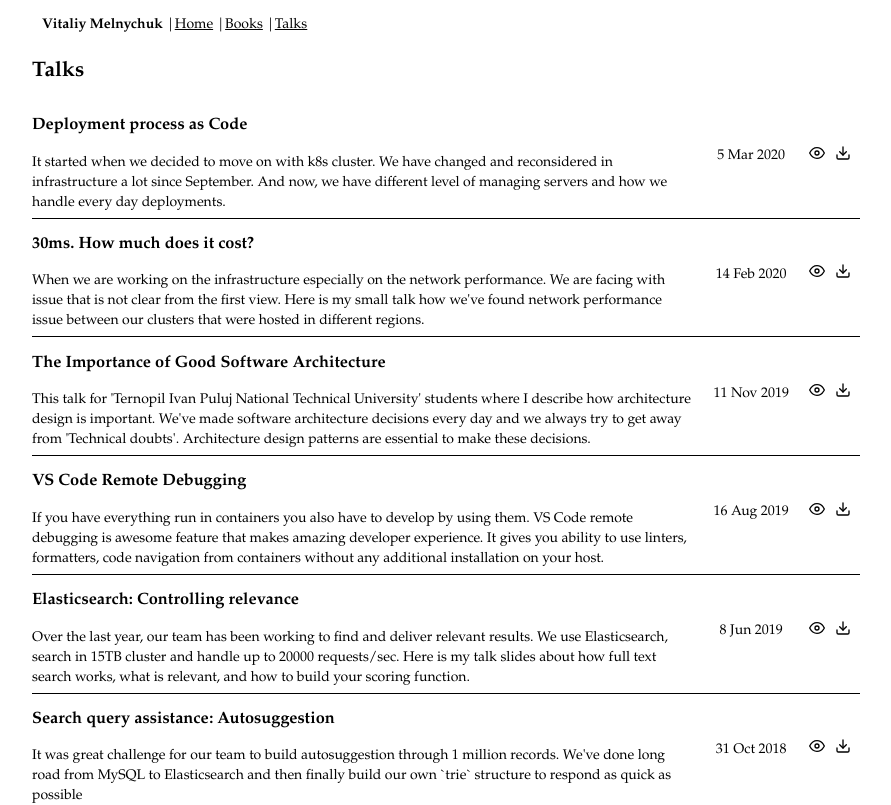
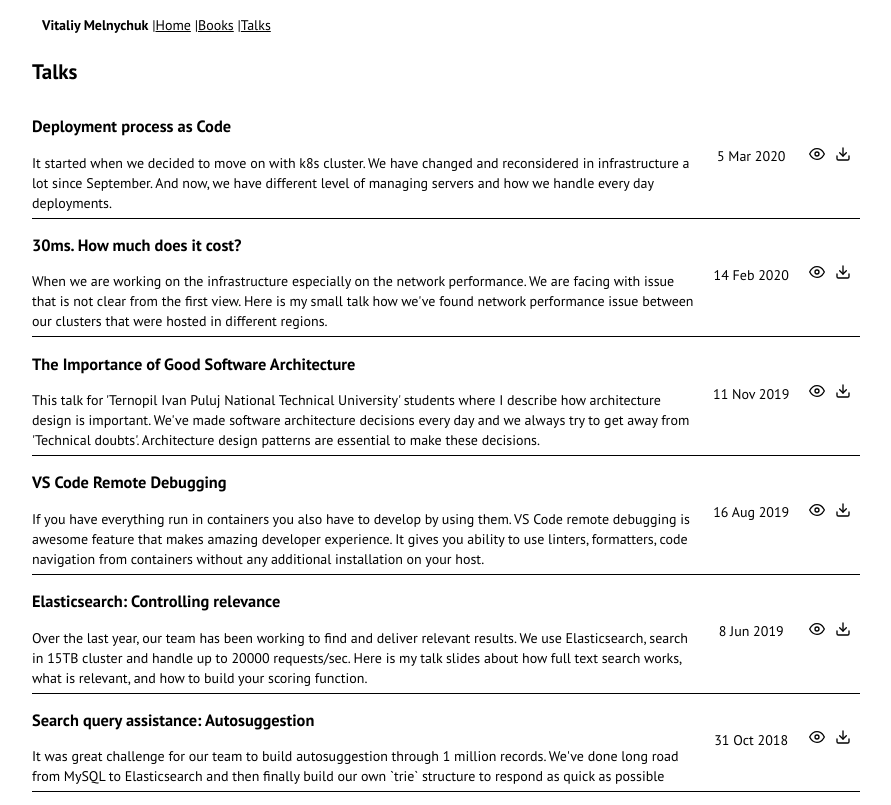
Before and after one commit to vitaliimelnychuk/blog, a Next.js app: page /talks in a window 1280 px wide. Shown: the top 805 px of the page, without its empty margins (194-1085 px from the left). Built offline with nearby package versions, Linux system fonts and the light colour scheme.

Commit message:
add font

```diff
--- a/components/Layout.tsx
+++ b/components/Layout.tsx
@@ -31,8 +31,7 @@
         outline: none;
       }
       body {
-        font-family: Garamond, Baskerville, 'Baskerville Old Face',
-          'Hoefler Text', 'Times New Roman', serif;
+        font-family: 'PT Sans';
         font-size: 14px;
         font-style: normal;
         font-variant: normal;
--- a/pages/_app.tsx
+++ b/pages/_app.tsx
@@ -1,10 +1,10 @@
-import React from 'react'
+import React, { ReactElement } from 'react'
 
 import Head from 'next/head'
 
 import { AppProps } from 'next/app'
 
-function App({ Component, pageProps }: AppProps) {
+const App: React.FC<AppProps> = ({ Component, pageProps }): ReactElement => {
   return (
     <div>
       <Head>
@@ -23,6 +23,11 @@
           rel="stylesheet"
           href="https://cdnjs.cloudflare.com/ajax/libs/normalize/8.0.1/normalize.min.css"
         />
+        <link rel="preconnect" href="https://fonts.gstatic.com" />
+        <link
+          href="https://fonts.googleapis.com/css2?family=PT+Sans:ital,wght@0,400;0,700;1,400;1,700&display=swap"
+          rel="stylesheet"
+        />
       </Head>
       <Component {...pageProps} />
     </div>
```
